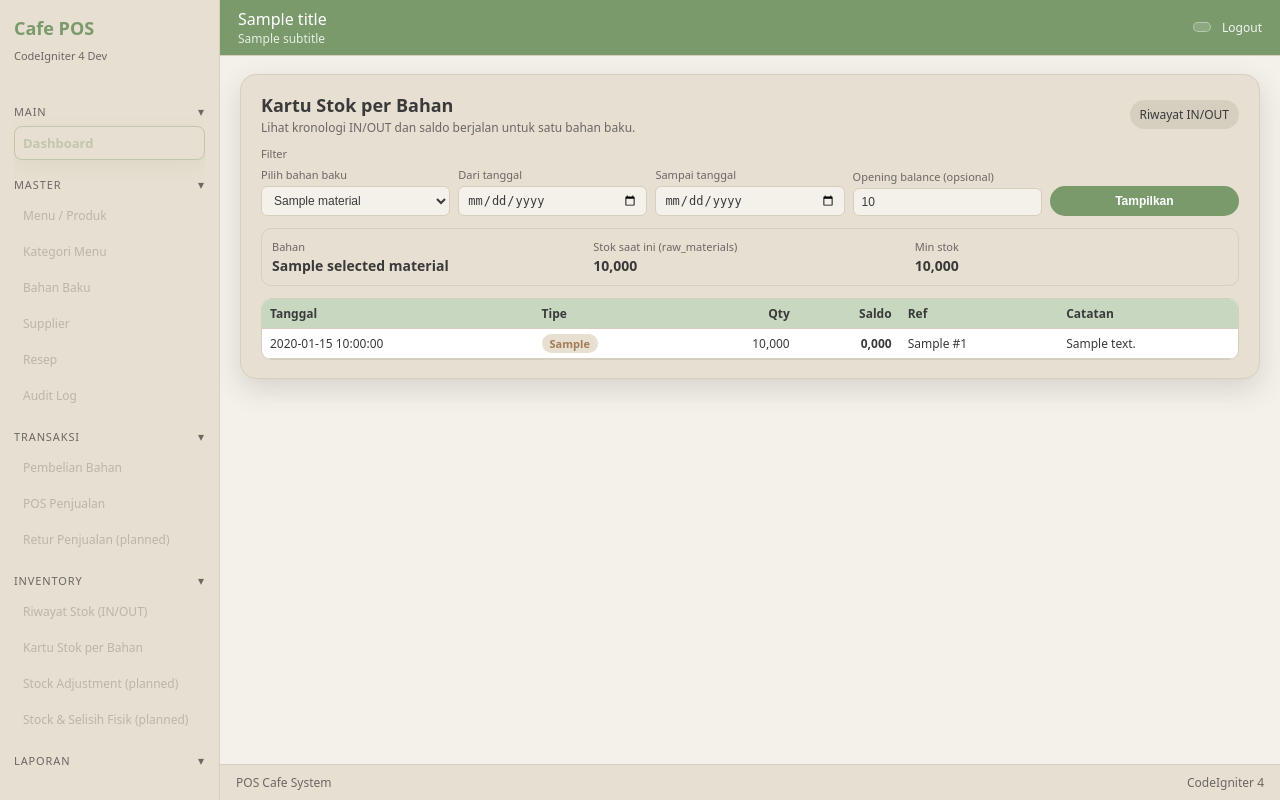
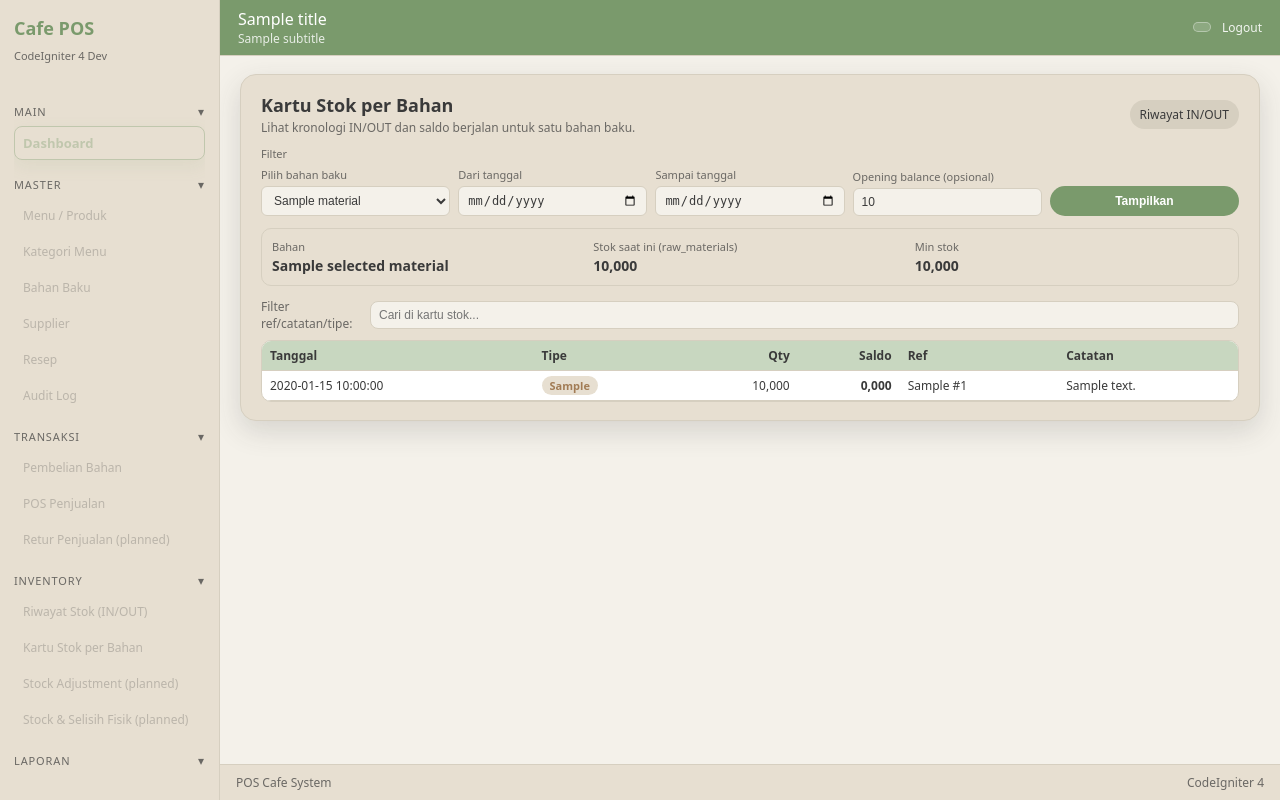
Before and after one commit to sotyarama/ci4-local, a CodeIgniter 4 app: the page made by app/Views/inventory/stock_card.php in a window 1280 px wide. Run offline with PHP 8.4 and a stand-in for CodeIgniter, Linux system fonts and the light colour scheme; the template is opened without the code that fills it: most values are stand-ins (such as "Sample title", 1, 10 or a date in 2020); data that the repository does not hold is empty; some libraries are stand-ins or nearby versions.

Commit message:
Add client-side filter to stock card movements

```diff
--- a/app/Views/inventory/stock_card.php
+++ b/app/Views/inventory/stock_card.php
@@ -125,6 +125,10 @@
         <?php if (empty($movements)): ?>
             <p style="font-size:12px; color:var(--tr-muted-text);">Belum ada pergerakan stok untuk filter ini.</p>
         <?php else: ?>
+            <div style="display:flex; justify-content:space-between; align-items:center; margin-bottom:8px;">
+                <div style="font-size:12px; color:var(--tr-muted-text);">Filter ref/catatan/tipe:</div>
+                <input type="text" id="stockcard-filter" placeholder="Cari di kartu stok..." style="padding:6px 8px; font-size:12px; border:1px solid var(--tr-border); border-radius:8px; background:var(--tr-bg); color:var(--tr-text); min-width:220px;">
+            </div>
             <div style="overflow-x:auto;">
                 <table style="width:100%; border-collapse:collapse; font-size:12px;">
                     <thead>
@@ -137,14 +141,15 @@
                         <th style="text-align:left; padding:6px 8px; border-bottom:1px solid var(--tr-border);">Catatan</th>
                     </tr>
                     </thead>
-                    <tbody>
+                    <tbody id="stockcard-table-body">
                     <?php foreach ($movements as $idx => $mv): ?>
                         <?php
                             $badgeColor = strtoupper($mv['movement_type']) === 'IN' ? 'var(--tr-primary)' : 'var(--tr-accent-brown)';
                             $badgeBg = strtoupper($mv['movement_type']) === 'IN' ? 'rgba(122,154,108,0.14)' : 'var(--tr-secondary-beige)';
                             $balance = $runningBalance[$idx] ?? 0;
+                            $refStr = trim(($mv['ref_type'] ?? '-') . ' #' . ($mv['ref_id'] ?? '-'));
                         ?>
-                        <tr>
+                        <tr data-ref="<?= esc(strtolower($refStr)); ?>" data-note="<?= esc(strtolower($mv['note'] ?? '')); ?>" data-type="<?= esc(strtolower($mv['movement_type'] ?? '')); ?>">
                             <td style="padding:6px 8px; border-bottom:1px solid var(--tr-border);">
                                 <?= esc($mv['created_at'] ?? '-'); ?>
                             </td>
@@ -167,6 +172,9 @@
                             </td>
                         </tr>
                     <?php endforeach; ?>
+                    <tr id="stockcard-noresult" style="display:none;">
+                        <td colspan="6" style="padding:8px; text-align:center; color:var(--tr-muted-text);">Tidak ada hasil.</td>
+                    </tr>
                     </tbody>
                 </table>
             </div>
@@ -174,4 +182,22 @@
     <?php endif; ?>
 </div>
 
+<script>
+    (function() {
+        function init() {
+            if (!window.App || !App.setupFilter) {
+                return setTimeout(init, 50);
+            }
+            App.setupFilter({
+                input: '#stockcard-filter',
+                rows: document.querySelectorAll('#stockcard-table-body tr:not(#stockcard-noresult)'),
+                noResult: '#stockcard-noresult',
+                fields: ['ref','note','type'],
+                debounce: 200
+            });
+        }
+        document.addEventListener('DOMContentLoaded', init);
+    })();
+</script>
+
 <?= $this->endSection() ?>
```
